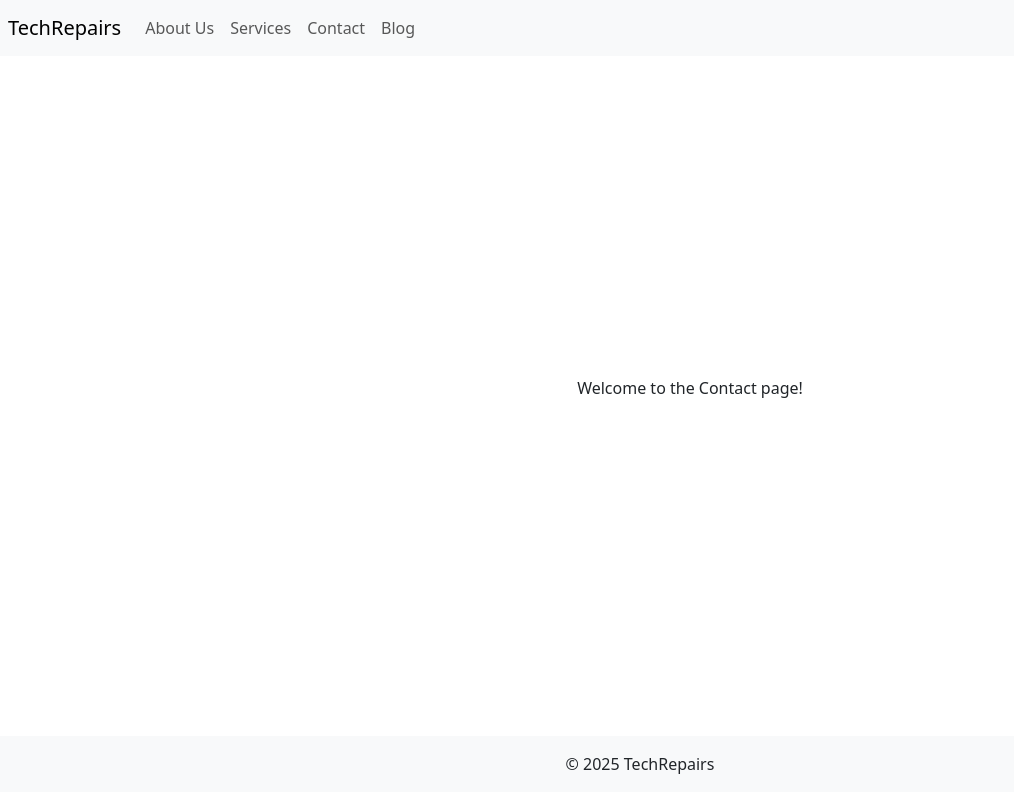
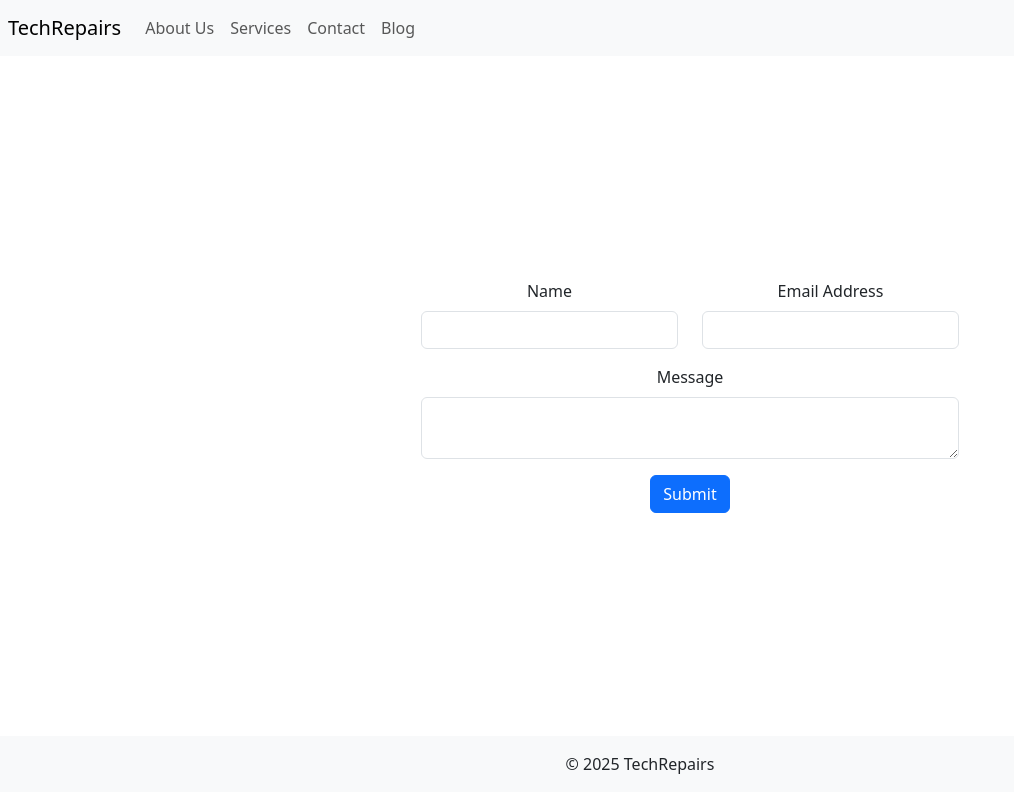
Before and after one commit to thato-c/automatic-computing-machine, an Angular app in the folder TechRepairs/: page /contact in a window 1280 px wide. Shown: the whole page, without its empty margins (0-1014 px from the left). Built offline with nearby package versions, Linux system fonts and the light colour scheme.

Commit message:
Add form to the Contact Page

```diff
--- a/TechRepairs/src/app/contact/contact.component.html
+++ b/TechRepairs/src/app/contact/contact.component.html
@@ -1,3 +1,22 @@
 <div class="container">
-    <p>Welcome to the Contact page!</p>
+    <form>
+        <div class="row">
+            <div class="col-md-6 mb-3">
+                <label for="InputName" class="form-label">Name</label>
+                <input type="text" class="form-control" id="InputName">
+            </div>
+
+            <div class="col-md-6 mb-3">
+                <label for="InputEmail" class="form-label">Email Address</label>
+                <input type="email" class="form-control" id="InputEmail">
+            </div>
+        </div>
+
+        <div class="mb-3">
+            <label for="InputMessage" class="form-label">Message</label>
+            <textarea class="form-control" id="InputMessage"></textarea>
+        </div>
+
+        <button type="submit" class="btn btn-primary">Submit</button>
+    </form>
 </div>
```
